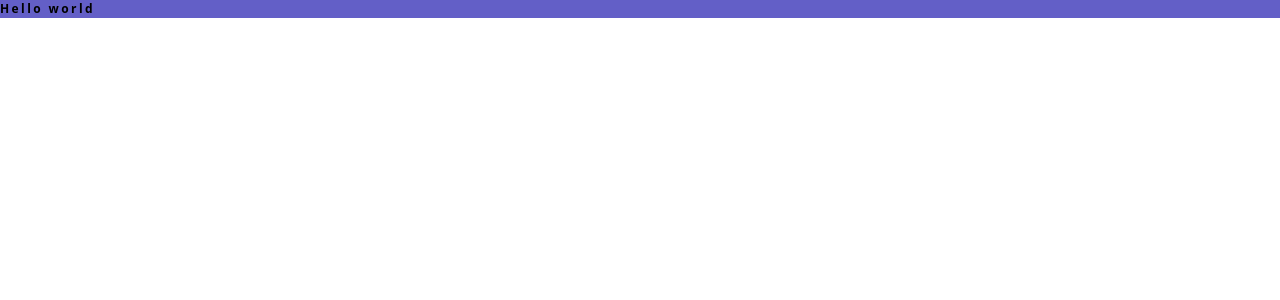
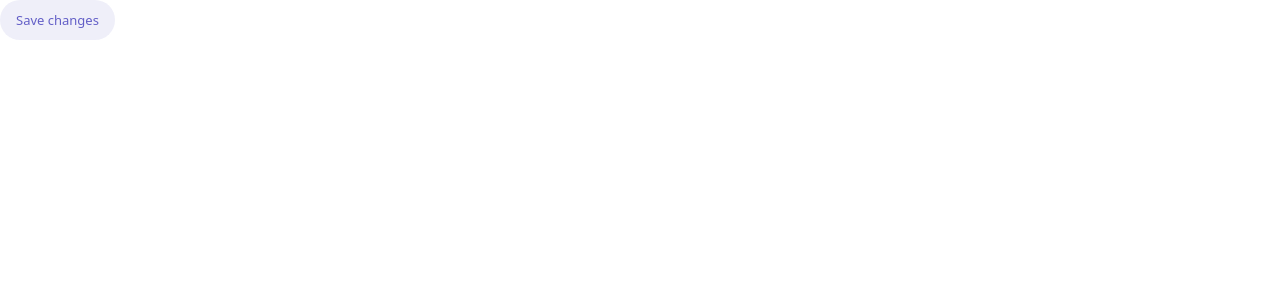
Before and after one commit to hector535/kanban-app, a React (Vite) app: page / in a window 1280 px wide. Shown: the top 300 px of the page. Built offline with nearby package versions, Linux system fonts and the light colour scheme.

Commit message:
Create button component

```diff
--- a/src/App.tsx
+++ b/src/App.tsx
@@ -1,9 +1,9 @@
+import { Button } from "./components/ui/button";
+
 function App() {
   return (
     <>
-      <div className="bg-purple">
-        <h1 className="text-h-sm">Hello world</h1>
-      </div>
+      <Button variant="secondary">Save changes</Button>
     </>
   );
 }
--- a/src/components/ui/button.tsx
+++ b/src/components/ui/button.tsx
@@ -5,27 +5,20 @@ import { cva, type VariantProps } from "class-variance-authority";
 import { cn } from "@/lib/utils";
 
 const buttonVariants = cva(
-  "inline-flex items-center justify-center whitespace-nowrap rounded-md text-sm font-medium ring-offset-white transition-colors focus-visible:outline-none focus-visible:ring-2 focus-visible:ring-slate-950 focus-visible:ring-offset-2 disabled:pointer-events-none disabled:opacity-50 dark:ring-offset-slate-950 dark:focus-visible:ring-slate-300",
+  "inline-flex items-center justify-center whitespace-nowrap ring-offset-white transition-colors focus-visible:outline-none focus-visible:ring-2 focus-visible:ring-slate-950 focus-visible:ring-offset-2 disabled:pointer-events-none disabled:opacity-50 dark:ring-offset-slate-950 dark:focus-visible:ring-slate-300",
   {
     variants: {
       variant: {
-        default:
-          "bg-slate-900 text-slate-50 hover:bg-slate-900/90 dark:bg-slate-50 dark:text-slate-900 dark:hover:bg-slate-50/90",
-        destructive:
-          "bg-red-500 text-slate-50 hover:bg-red-500/90 dark:bg-red-900 dark:text-slate-50 dark:hover:bg-red-900/90",
-        outline:
-          "border border-slate-200 bg-white hover:bg-slate-100 hover:text-slate-900 dark:border-slate-800 dark:bg-slate-950 dark:hover:bg-slate-800 dark:hover:text-slate-50",
+        default: "bg-purple text-white hover:bg-purple-light",
         secondary:
-          "bg-slate-100 text-slate-900 hover:bg-slate-100/80 dark:bg-slate-800 dark:text-slate-50 dark:hover:bg-slate-800/80",
-        ghost:
-          "hover:bg-slate-100 hover:text-slate-900 dark:hover:bg-slate-800 dark:hover:text-slate-50",
-        link: "text-slate-900 underline-offset-4 hover:underline dark:text-slate-50",
+          "bg-purple/10 text-purple hover:bg-purple/20 dark:bg-white dark:hover:bg-purple/10",
+        destructive: "bg-red text-white hover:bg-red-light",
       },
       size: {
-        default: "h-10 px-4 py-2",
-        sm: "h-9 rounded-md px-3",
-        lg: "h-11 rounded-md px-8",
-        icon: "h-10 w-10",
+        default:
+          "h-10 rounded-[1.25rem] text-[0.8125rem] font-medium leading-[1.4375rem] px-4",
+        lg: "h-12 rounded-3xl text-[0.9375rem] font-bold leading-[1.1875rem] px-8",
+        icon: "h-8 w-12 rounded-3xl",
       },
     },
     defaultVariants: {
```
